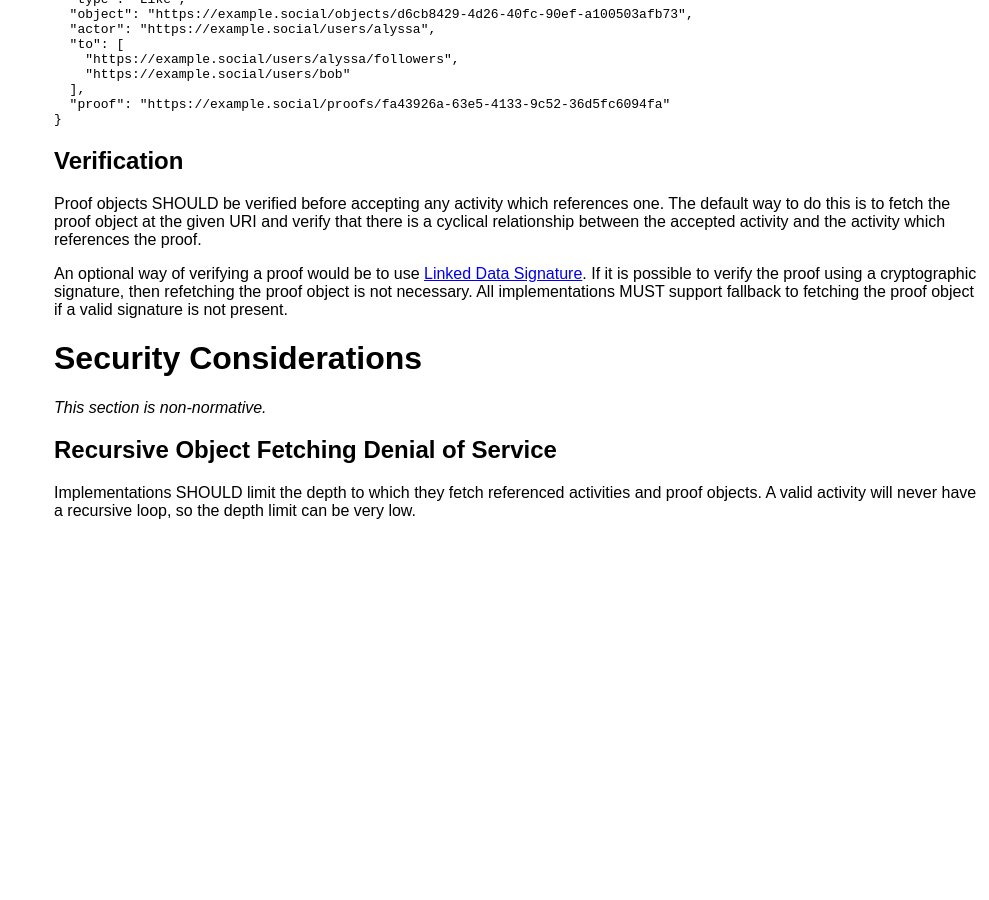
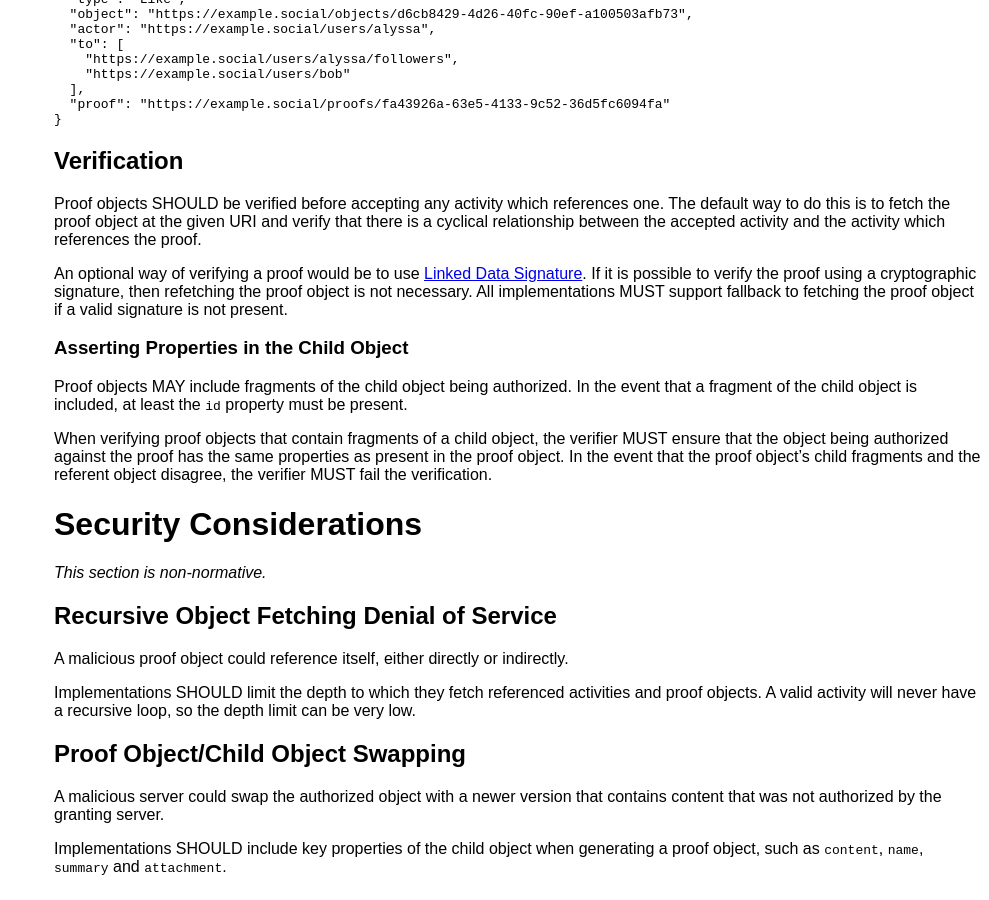
Before and after one commit to litepub/litepub, a Jekyll site: the page built from lice.md, in a window 1280 px wide and 900 px high, scrolled down 2864 px. Shown: the whole window, without its empty margins (291-1280 px from the left). Built offline with Jekyll 4.4.1, drawn with Linux system fonts in a browser that asks for light colours; before the commit the page ends 3408 px from its top, so only the background shows below that.

Commit message:
lice: discuss property assertions a bit more per puck

```diff
--- a/lice.md
+++ b/lice.md
@@ -221,6 +221,19 @@ fetching the proof object if a valid signature is not present.
    [lds]: https://w3c-dvcg.github.io/ld-signatures/
 
 
+### Asserting Properties in the Child Object
+
+Proof objects MAY include fragments of the child object being authorized.  In the
+event that a fragment of the child object is included, at least the `id` property
+must be present.
+
+When verifying proof objects that contain fragments of a child object, the verifier
+MUST ensure that the object being authorized against the proof has the same
+properties as present in the proof object.  In the event that the proof object's
+child fragments and the referent object disagree, the verifier MUST fail the
+verification.
+
+
 # Security Considerations
 
 *This section is non-normative.*
@@ -228,6 +241,17 @@ fetching the proof object if a valid signature is not present.
 
 ## Recursive Object Fetching Denial of Service
 
+A malicious proof object could reference itself, either directly or indirectly.
+
 Implementations SHOULD limit the depth to which they fetch referenced activities and
 proof objects.  A valid activity will never have a recursive loop, so the depth limit
 can be very low.
+
+
+## Proof Object/Child Object Swapping
+
+A malicious server could swap the authorized object with a newer version that contains
+content that was not authorized by the granting server.
+
+Implementations SHOULD include key properties of the child object when generating a
+proof object, such as `content`, `name`, `summary` and `attachment`.
```
